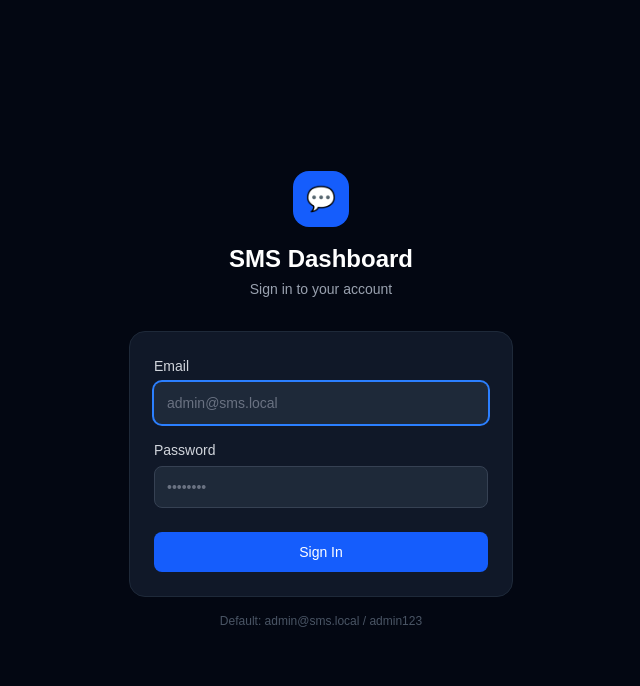
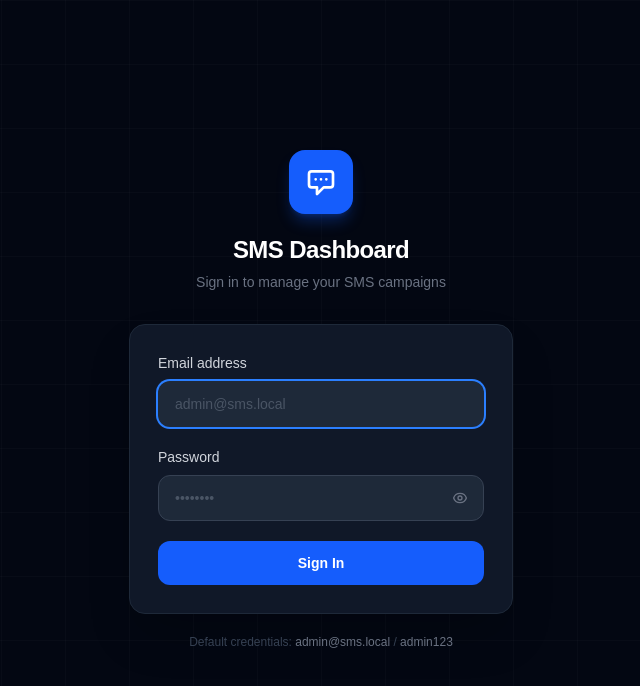
Before and after one commit to mojadollc/smsmanagement, a Next.js app: page /login in a window 1280 px wide. Shown: the top 686 px of the page, without its empty margins (319-959 px from the left). Built offline with nearby package versions, Linux system fonts and the light colour scheme.

Commit message:
Polished login page and logout confirmation modal

```diff
--- a/app/login/page.tsx
+++ b/app/login/page.tsx
@@ -7,6 +7,7 @@ export default function LoginPage() {
   const router = useRouter();
   const [email, setEmail] = useState("");
   const [password, setPassword] = useState("");
+  const [showPassword, setShowPassword] = useState(false);
   const [error, setError] = useState("");
   const [loading, setLoading] = useState(false);
 
@@ -28,7 +29,7 @@ export default function LoginPage() {
         setError(data.error || "Login failed");
         setLoading(false);
       }
-    } catch (err) {
+    } catch {
       setError("Network error. Please try again.");
       setLoading(false);
     }
@@ -36,55 +37,100 @@ export default function LoginPage() {
 
   return (
     <div className="min-h-screen bg-gray-950 flex items-center justify-center p-4">
-      <div className="w-full max-w-sm">
+      {/* Background grid */}
+      <div className="absolute inset-0 bg-[linear-gradient(rgba(255,255,255,0.02)_1px,transparent_1px),linear-gradient(90deg,rgba(255,255,255,0.02)_1px,transparent_1px)] bg-[size:64px_64px]" />
+
+      <div className="relative w-full max-w-sm">
+        {/* Logo */}
         <div className="text-center mb-8">
-          <div className="inline-flex items-center justify-center w-14 h-14 bg-blue-600 rounded-2xl mb-4">
-            <span className="text-2xl">💬</span>
+          <div className="inline-flex items-center justify-center w-16 h-16 bg-blue-600 rounded-2xl mb-5 shadow-lg shadow-blue-600/30">
+            <svg className="w-8 h-8 text-white" fill="none" viewBox="0 0 24 24" stroke="currentColor">
+              <path strokeLinecap="round" strokeLinejoin="round" strokeWidth={2} d="M8 10h.01M12 10h.01M16 10h.01M9 16H5a2 2 0 01-2-2V6a2 2 0 012-2h14a2 2 0 012 2v8a2 2 0 01-2 2h-5l-5 5v-5z" />
+            </svg>
           </div>
-          <h1 className="text-2xl font-bold text-white">SMS Dashboard</h1>
-          <p className="text-gray-400 text-sm mt-1">Sign in to your account</p>
+          <h1 className="text-2xl font-bold text-white tracking-tight">SMS Dashboard</h1>
+          <p className="text-gray-500 text-sm mt-1.5">Sign in to manage your SMS campaigns</p>
         </div>
 
-        <form onSubmit={submit} className="bg-gray-900 border border-gray-800 rounded-2xl p-6 space-y-4">
+        {/* Card */}
+        <div className="bg-gray-900 border border-gray-800 rounded-2xl p-7 shadow-2xl">
           {error && (
-            <div className="bg-red-500/10 border border-red-500/20 text-red-400 text-sm px-3 py-2 rounded-lg">
+            <div className="flex items-center gap-2.5 bg-red-500/10 border border-red-500/20 text-red-400 text-sm px-4 py-3 rounded-xl mb-5">
+              <svg className="w-4 h-4 shrink-0" fill="currentColor" viewBox="0 0 20 20">
+                <path fillRule="evenodd" d="M10 18a8 8 0 100-16 8 8 0 000 16zM8.707 7.293a1 1 0 00-1.414 1.414L8.586 10l-1.293 1.293a1 1 0 101.414 1.414L10 11.414l1.293 1.293a1 1 0 001.414-1.414L11.414 10l1.293-1.293a1 1 0 00-1.414-1.414L10 8.586 8.707 7.293z" clipRule="evenodd" />
+              </svg>
               {error}
             </div>
           )}
+
+          <form onSubmit={submit} className="space-y-5">
             <div>
-            <label className="block text-sm font-medium text-gray-300 mb-1.5">Email</label>
+              <label className="block text-sm font-medium text-gray-300 mb-2">Email address</label>
               <input
                 type="email"
                 required
                 autoFocus
-              className="w-full bg-gray-800 border border-gray-700 text-white rounded-lg px-3 py-2.5 text-sm focus:outline-none focus:ring-2 focus:ring-blue-500 focus:border-transparent placeholder-gray-500"
+                autoComplete="email"
+                className="w-full bg-gray-800 border border-gray-700 text-white rounded-xl px-4 py-3 text-sm focus:outline-none focus:ring-2 focus:ring-blue-500 focus:border-transparent placeholder-gray-600 transition-colors"
                 placeholder="admin@sms.local"
                 value={email}
                 onChange={(e) => setEmail(e.target.value)}
               />
             </div>
+
             <div>
-            <label className="block text-sm font-medium text-gray-300 mb-1.5">Password</label>
+              <label className="block text-sm font-medium text-gray-300 mb-2">Password</label>
+              <div className="relative">
                 <input
-              type="password"
+                  type={showPassword ? "text" : "password"}
                   required
-              className="w-full bg-gray-800 border border-gray-700 text-white rounded-lg px-3 py-2.5 text-sm focus:outline-none focus:ring-2 focus:ring-blue-500 focus:border-transparent placeholder-gray-500"
+                  autoComplete="current-password"
+                  className="w-full bg-gray-800 border border-gray-700 text-white rounded-xl px-4 py-3 text-sm focus:outline-none focus:ring-2 focus:ring-blue-500 focus:border-transparent placeholder-gray-600 transition-colors pr-12"
                   placeholder="••••••••"
                   value={password}
                   onChange={(e) => setPassword(e.target.value)}
                 />
+                <button
+                  type="button"
+                  onClick={() => setShowPassword(!showPassword)}
+                  className="absolute right-3 top-1/2 -translate-y-1/2 text-gray-500 hover:text-gray-300 transition-colors p-1"
+                >
+                  {showPassword ? (
+                    <svg className="w-4 h-4" fill="none" viewBox="0 0 24 24" stroke="currentColor">
+                      <path strokeLinecap="round" strokeLinejoin="round" strokeWidth={2} d="M13.875 18.825A10.05 10.05 0 0112 19c-4.478 0-8.268-2.943-9.543-7a9.97 9.97 0 011.563-3.029m5.858.908a3 3 0 114.243 4.243M9.878 9.878l4.242 4.242M9.88 9.88l-3.29-3.29m7.532 7.532l3.29 3.29M3 3l3.59 3.59m0 0A9.953 9.953 0 0112 5c4.478 0 8.268 2.943 9.543 7a10.025 10.025 0 01-4.132 5.411m0 0L21 21" />
+                    </svg>
+                  ) : (
+                    <svg className="w-4 h-4" fill="none" viewBox="0 0 24 24" stroke="currentColor">
+                      <path strokeLinecap="round" strokeLinejoin="round" strokeWidth={2} d="M15 12a3 3 0 11-6 0 3 3 0 016 0z" />
+                      <path strokeLinecap="round" strokeLinejoin="round" strokeWidth={2} d="M2.458 12C3.732 7.943 7.523 5 12 5c4.478 0 8.268 2.943 9.542 7-1.274 4.057-5.064 7-9.542 7-4.477 0-8.268-2.943-9.542-7z" />
+                    </svg>
+                  )}
+                </button>
               </div>
+            </div>
+
             <button
               type="submit"
               disabled={loading}
-            className="w-full bg-blue-600 hover:bg-blue-500 text-white font-medium py-2.5 rounded-lg text-sm transition-colors disabled:opacity-50 disabled:cursor-not-allowed mt-2"
+              className="w-full bg-blue-600 hover:bg-blue-500 active:bg-blue-700 text-white font-semibold py-3 rounded-xl text-sm transition-colors disabled:opacity-50 disabled:cursor-not-allowed flex items-center justify-center gap-2 mt-1"
             >
-            {loading ? "Signing in..." : "Sign In"}
+              {loading ? (
+                <>
+                  <svg className="w-4 h-4 animate-spin" fill="none" viewBox="0 0 24 24">
+                    <circle className="opacity-25" cx="12" cy="12" r="10" stroke="currentColor" strokeWidth="4" />
+                    <path className="opacity-75" fill="currentColor" d="M4 12a8 8 0 018-8V0C5.373 0 0 5.373 0 12h4z" />
+                  </svg>
+                  Signing in...
+                </>
+              ) : (
+                "Sign In"
+              )}
             </button>
           </form>
+        </div>
 
-        <p className="text-center text-xs text-gray-600 mt-4">
-          Default: admin@sms.local / admin123
+        <p className="text-center text-xs text-gray-700 mt-5">
+          Default credentials: <span className="text-gray-500">admin@sms.local</span> / <span className="text-gray-500">admin123</span>
         </p>
       </div>
     </div>
--- a/components/dashboard/Sidebar.tsx
+++ b/components/dashboard/Sidebar.tsx
@@ -25,87 +25,158 @@ export default function Sidebar() {
   const pathname = usePathname();
   const router = useRouter();
   const [user, setUser] = useState<User | null>(null);
+  const [showLogout, setShowLogout] = useState(false);
+  const [loggingOut, setLoggingOut] = useState(false);
 
   useEffect(() => {
     fetch("/api/auth/me").then((r) => r.ok ? r.json() : null).then(setUser);
   }, []);
 
-  async function logout() {
+  async function confirmLogout() {
+    setLoggingOut(true);
     await fetch("/api/auth/logout", { method: "POST" });
     router.push("/login");
+    router.refresh();
   }
 
   function isActive(href: string, exact?: boolean) {
     return exact ? pathname === href : pathname.startsWith(href);
   }
 
+  const initials = user?.name
+    ? user.name.split(" ").map((n) => n[0]).join("").toUpperCase().slice(0, 2)
+    : user?.email?.[0]?.toUpperCase() || "?";
+
   return (
+    <>
       <aside className="w-60 min-h-screen bg-gray-950 border-r border-gray-800 flex flex-col">
         {/* Logo */}
         <div className="p-5 border-b border-gray-800">
           <div className="flex items-center gap-3">
-          <div className="w-8 h-8 bg-blue-600 rounded-lg flex items-center justify-center text-sm">💬</div>
+            <div className="w-9 h-9 bg-blue-600 rounded-xl flex items-center justify-center shadow-lg shadow-blue-600/20">
+              <svg className="w-5 h-5 text-white" fill="none" viewBox="0 0 24 24" stroke="currentColor">
+                <path strokeLinecap="round" strokeLinejoin="round" strokeWidth={2} d="M8 10h.01M12 10h.01M16 10h.01M9 16H5a2 2 0 01-2-2V6a2 2 0 012-2h14a2 2 0 012 2v8a2 2 0 01-2 2h-5l-5 5v-5z" />
+              </svg>
+            </div>
             <div>
               <h1 className="text-sm font-bold text-white">SMS Dashboard</h1>
-            <p className="text-xs text-gray-500">beegoo.app</p>
+              <p className="text-xs text-gray-600">beegoo.app</p>
             </div>
           </div>
         </div>
 
         {/* Nav */}
-      <nav className="flex-1 p-3 space-y-0.5">
-        <p className="text-xs font-medium text-gray-600 uppercase tracking-wider px-3 py-2">Main</p>
+        <nav className="flex-1 p-3 overflow-y-auto">
+          <p className="text-xs font-semibold text-gray-600 uppercase tracking-wider px-3 py-2">Main</p>
+          <div className="space-y-0.5">
             {nav.map((item) => (
               <Link
                 key={item.href}
                 href={item.href}
-            className={`flex items-center gap-3 px-3 py-2 rounded-lg text-sm transition-colors ${
+                className={`flex items-center gap-3 px-3 py-2.5 rounded-xl text-sm font-medium transition-all ${
                   isActive(item.href, item.exact)
-                ? "bg-blue-600 text-white"
-                : "text-gray-400 hover:text-white hover:bg-gray-800"
+                    ? "bg-blue-600 text-white shadow-sm shadow-blue-600/30"
+                    : "text-gray-400 hover:text-white hover:bg-gray-800/80"
                 }`}
               >
-            <span className="text-base">{item.icon}</span>
+                <span className="text-base w-5 text-center">{item.icon}</span>
                 {item.label}
               </Link>
             ))}
+          </div>
 
           {user?.role === "admin" && (
             <>
-            <p className="text-xs font-medium text-gray-600 uppercase tracking-wider px-3 py-2 mt-4">Admin</p>
+              <p className="text-xs font-semibold text-gray-600 uppercase tracking-wider px-3 py-2 mt-5">Admin</p>
+              <div className="space-y-0.5">
                 {adminNav.map((item) => (
                   <Link
                     key={item.href}
                     href={item.href}
-                className={`flex items-center gap-3 px-3 py-2 rounded-lg text-sm transition-colors ${
+                    className={`flex items-center gap-3 px-3 py-2.5 rounded-xl text-sm font-medium transition-all ${
                       isActive(item.href)
-                    ? "bg-blue-600 text-white"
-                    : "text-gray-400 hover:text-white hover:bg-gray-800"
+                        ? "bg-blue-600 text-white shadow-sm shadow-blue-600/30"
+                        : "text-gray-400 hover:text-white hover:bg-gray-800/80"
                     }`}
                   >
-                <span className="text-base">{item.icon}</span>
+                    <span className="text-base w-5 text-center">{item.icon}</span>
                     {item.label}
                   </Link>
                 ))}
+              </div>
             </>
           )}
         </nav>
 
-      {/* User */}
+        {/* User profile */}
         <div className="p-3 border-t border-gray-800">
-        <div className="flex items-center gap-3 px-3 py-2">
-          <div className="w-8 h-8 bg-gray-700 rounded-full flex items-center justify-center text-xs font-bold text-white">
-            {user?.name?.[0]?.toUpperCase() || user?.email?.[0]?.toUpperCase() || "?"}
+          <div className="flex items-center gap-3 px-3 py-2.5 rounded-xl hover:bg-gray-800/60 transition-colors group">
+            <div className="w-8 h-8 bg-gradient-to-br from-blue-500 to-blue-700 rounded-full flex items-center justify-center text-xs font-bold text-white shrink-0">
+              {initials}
             </div>
             <div className="flex-1 min-w-0">
-            <p className="text-sm font-medium text-white truncate">{user?.name || "User"}</p>
-            <p className="text-xs text-gray-500 truncate">{user?.role}</p>
+              <p className="text-sm font-medium text-white truncate">{user?.name || user?.email || "User"}</p>
+              <p className="text-xs text-gray-500 capitalize">{user?.role}</p>
             </div>
-          <button onClick={logout} className="text-gray-500 hover:text-red-400 text-xs transition-colors" title="Sign out">
-            ⏻
+            <button
+              onClick={() => setShowLogout(true)}
+              className="text-gray-600 hover:text-red-400 transition-colors opacity-0 group-hover:opacity-100 p-1 rounded-lg hover:bg-red-400/10"
+              title="Sign out"
+            >
+              <svg className="w-4 h-4" fill="none" viewBox="0 0 24 24" stroke="currentColor">
+                <path strokeLinecap="round" strokeLinejoin="round" strokeWidth={2} d="M17 16l4-4m0 0l-4-4m4 4H7m6 4v1a3 3 0 01-3 3H6a3 3 0 01-3-3V7a3 3 0 013-3h4a3 3 0 013 3v1" />
+              </svg>
             </button>
           </div>
         </div>
       </aside>
+
+      {/* Logout confirmation modal */}
+      {showLogout && (
+        <div className="fixed inset-0 z-50 flex items-center justify-center p-4">
+          {/* Backdrop */}
+          <div
+            className="absolute inset-0 bg-black/60 backdrop-blur-sm"
+            onClick={() => !loggingOut && setShowLogout(false)}
+          />
+          {/* Modal */}
+          <div className="relative bg-gray-900 border border-gray-800 rounded-2xl p-6 w-full max-w-sm shadow-2xl">
+            <div className="flex items-center justify-center w-12 h-12 bg-red-500/10 rounded-full mx-auto mb-4">
+              <svg className="w-6 h-6 text-red-400" fill="none" viewBox="0 0 24 24" stroke="currentColor">
+                <path strokeLinecap="round" strokeLinejoin="round" strokeWidth={2} d="M17 16l4-4m0 0l-4-4m4 4H7m6 4v1a3 3 0 01-3 3H6a3 3 0 01-3-3V7a3 3 0 013-3h4a3 3 0 013 3v1" />
+              </svg>
+            </div>
+            <h3 className="text-lg font-semibold text-white text-center mb-1">Sign out</h3>
+            <p className="text-sm text-gray-400 text-center mb-6">
+              Are you sure you want to sign out of your account?
+            </p>
+            <div className="flex gap-3">
+              <button
+                onClick={() => setShowLogout(false)}
+                disabled={loggingOut}
+                className="flex-1 bg-gray-800 hover:bg-gray-700 text-white font-medium py-2.5 rounded-xl text-sm transition-colors disabled:opacity-50"
+              >
+                Cancel
+              </button>
+              <button
+                onClick={confirmLogout}
+                disabled={loggingOut}
+                className="flex-1 bg-red-600 hover:bg-red-500 text-white font-medium py-2.5 rounded-xl text-sm transition-colors disabled:opacity-50 flex items-center justify-center gap-2"
+              >
+                {loggingOut ? (
+                  <>
+                    <svg className="w-4 h-4 animate-spin" fill="none" viewBox="0 0 24 24">
+                      <circle className="opacity-25" cx="12" cy="12" r="10" stroke="currentColor" strokeWidth="4" />
+                      <path className="opacity-75" fill="currentColor" d="M4 12a8 8 0 018-8V0C5.373 0 0 5.373 0 12h4z" />
+                    </svg>
+                    Signing out...
+                  </>
+                ) : "Sign Out"}
+              </button>
+            </div>
+          </div>
+        </div>
+      )}
+    </>
   );
 }
```
Lines whose indentation alone changed are shown as unchanged.
